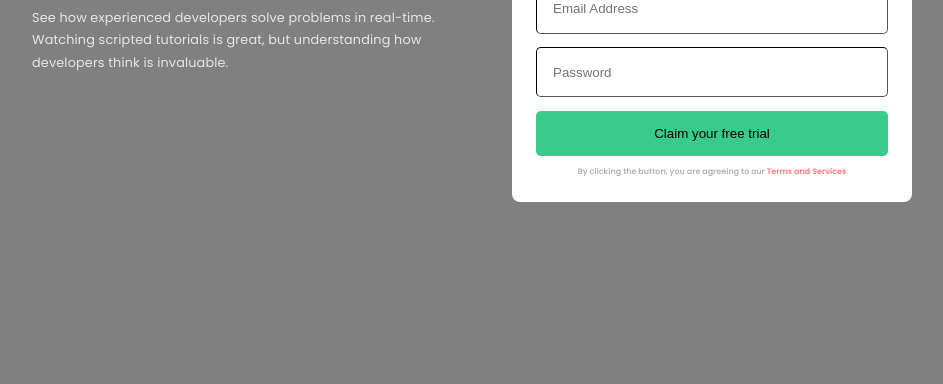
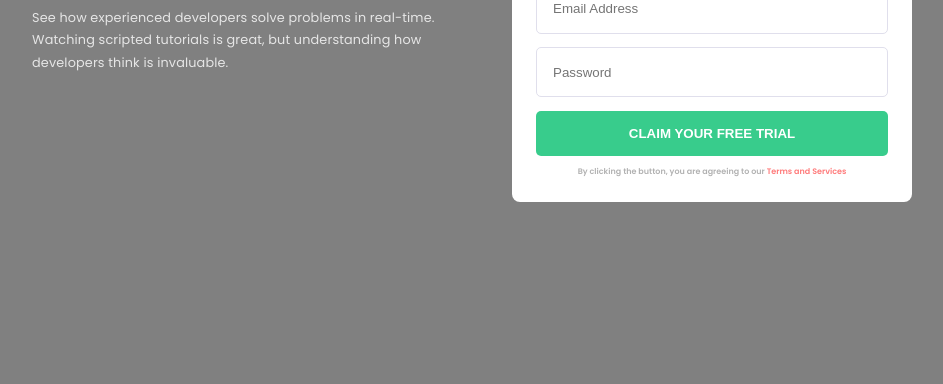
Before and after one commit to x-147/intro-component-with-signup-form-master, a plain HTML site: page index.html in a window 1280 px wide. Shown: the part 416-800 px from the top of the page, without its empty margins (208-1151 px from the left). Drawn offline with Linux system fonts and the light colour scheme.

Commit message:
feat: styled the input boxes and button text

```diff
--- a/styles.css
+++ b/styles.css
@@ -126,8 +126,13 @@ body {
   border-radius: 5px;
   text-indent: 1rem;
 
-  border-color: black;
   border-width: 1px;
+  border-color: hsl(246, 25%, 90%);
+  border-style: solid;
+}
+
+.right-container-form input:focus {
+  outline-color: hsl(248, 32%, 90%);
 }
 
 .right-container-form button {
@@ -138,6 +143,10 @@ body {
   border-width: 1px;
   border-radius: 5px;
   border-style: none;
+
+  text-transform: uppercase;
+  color: white;
+  font-weight: 600;
 }
 
 /* terms of service */
```
